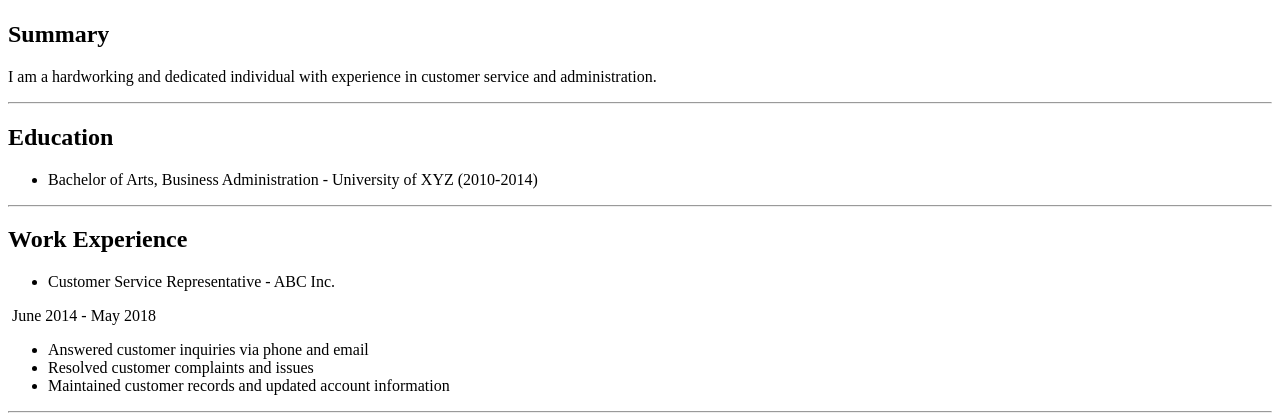
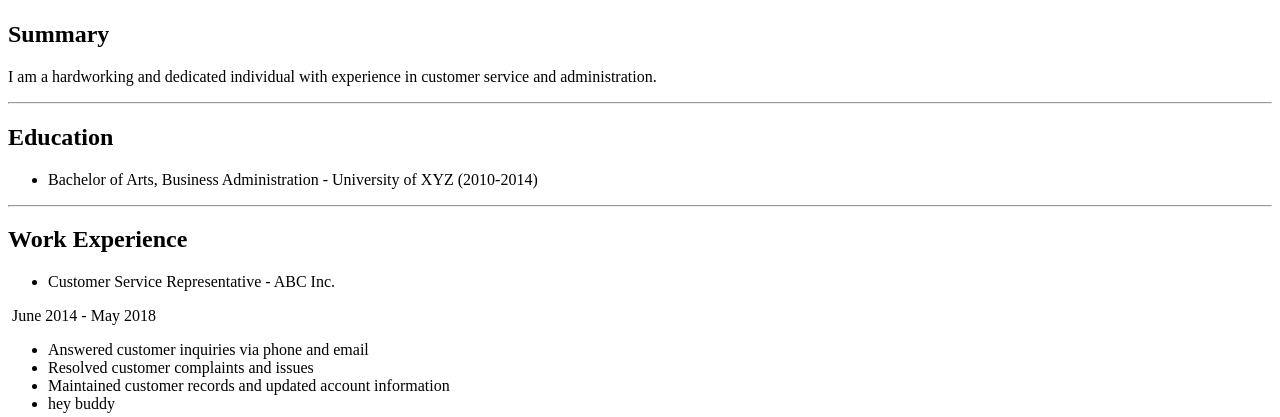
Before and after one commit to premanth7/SampleProject, a plain HTML site: page index.html in a window 1280 px wide. Shown: the part 383-800 px from the top of the page. Drawn offline with Linux system fonts and the light colour scheme.

Commit message:
updates done at <li>

```diff
--- a/index.html
+++ b/index.html
@@ -19,6 +19,7 @@
         <li>Answered customer inquiries via phone and email</li>
         <li>Resolved customer complaints and issues</li>
         <li>Maintained customer records and updated account information</li>
+        <li>hey buddy</li>
     </ul>
     <hr />
     <h2>Skills</h2>
```
